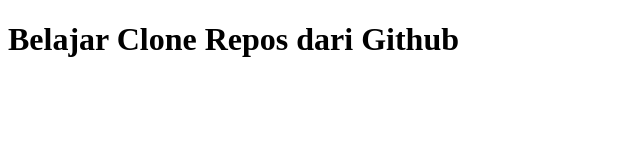
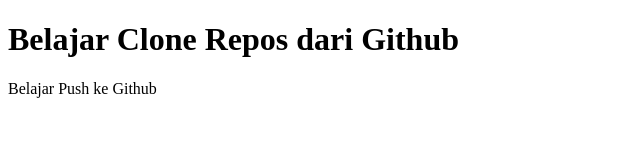
Before and after one commit to hadiharmony/belajar-niomic, a plain HTML site: page index.html in a window 1280 px wide. Shown: the whole page, without its empty margins (0-640 px from the left). Drawn offline with Linux system fonts and the light colour scheme.

Commit message:
Belajar Push Github

```diff
--- a/index.html
+++ b/index.html
@@ -6,6 +6,7 @@
   </head>
   <body>
     <h1>Belajar Clone Repos dari Github</h1>
+    <p>Belajar Push ke Github</p>
 
   </body>
 </html>
```
